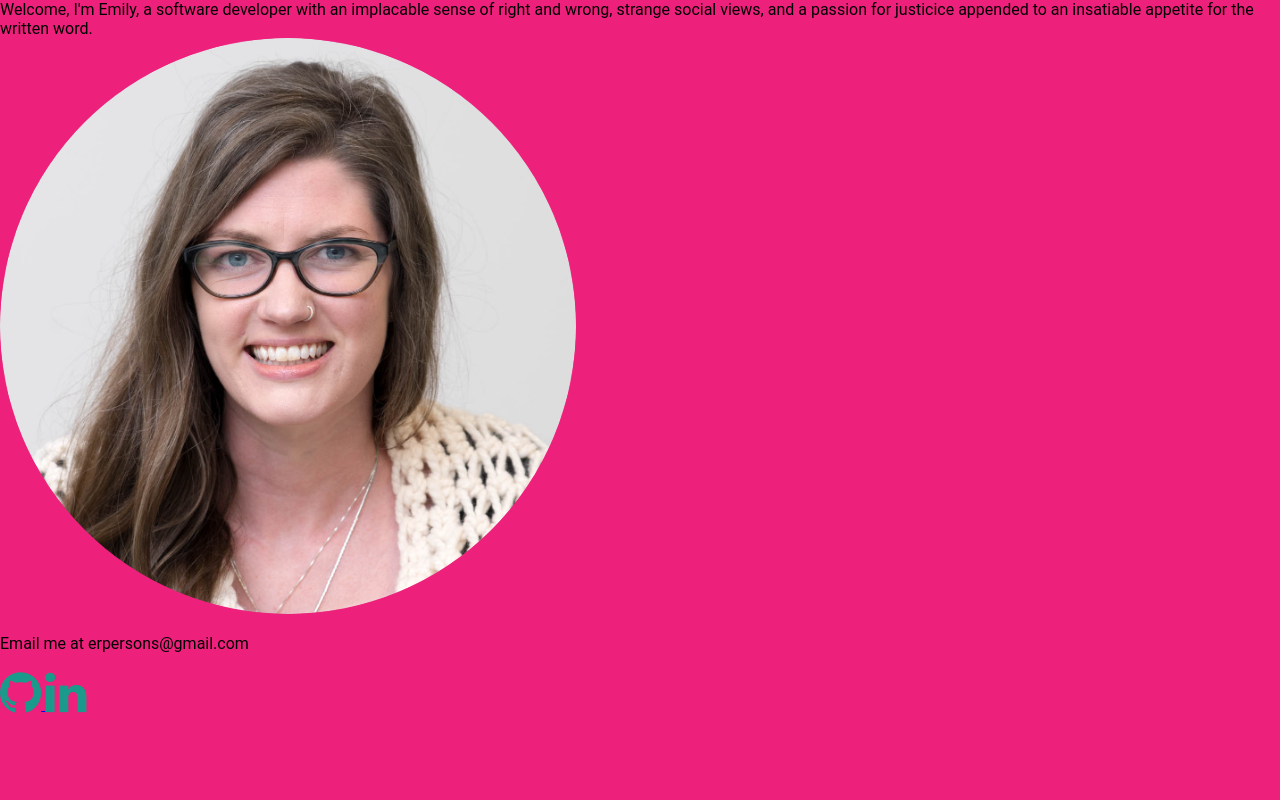
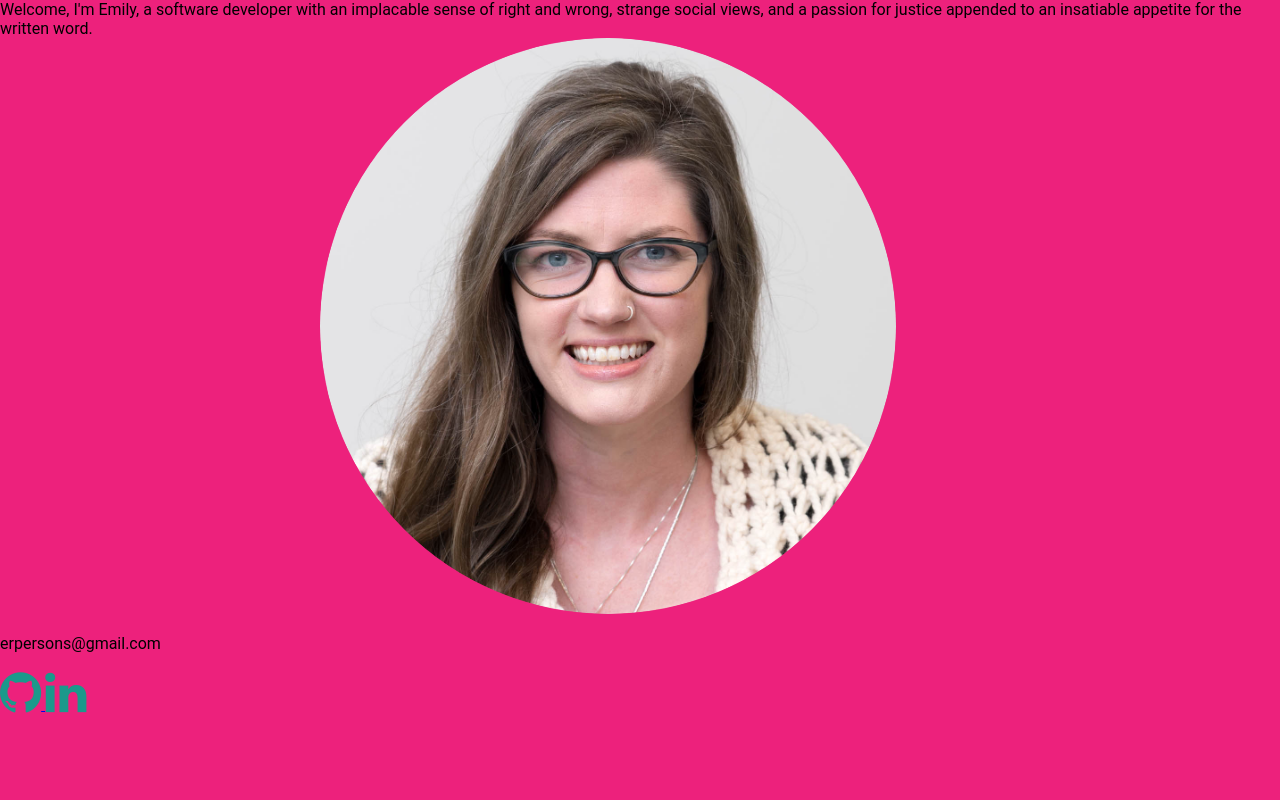
Before and after one commit to erpersons/em-s-personal-site, a Node server app: page / in a window 1280 px wide. Run offline with Node 20, Linux system fonts and the light colour scheme; some libraries are stand-ins or nearby versions.

Commit message:
spell check

```diff
--- a/server/public/index.html
+++ b/server/public/index.html
@@ -25,14 +25,14 @@
 
 <body>
     Welcome, I'm Emily, a software developer with an implacable sense of right and wrong, strange social views, and a passion
-    for justicice appended to an insatiable appetite for the written word.
+    for justice appended to an insatiable appetite for the written word.
 </body>
 
 
 <div >
     <img src="./Emily Persons 2.png">
 </div>
-<p>Email me at erpersons@gmail.com</p>
+<p>erpersons@gmail.com</p>
 <a class="icon" href="https://www.github.com/erpersons" target="_blank">
     <i class="fa fa-github" aria-hidden="true" style="font-size:48px;color:#1b998b;"></i>
 </a>
--- a/server/public/styles/styles.css
+++ b/server/public/styles/styles.css
@@ -1,7 +1,7 @@
 img {
     width: 45%;
     height: auto;
-    margin:auto;
+    margin-left:25%;
     border-radius: 100%;
     object-fit: cover;
 }
```
